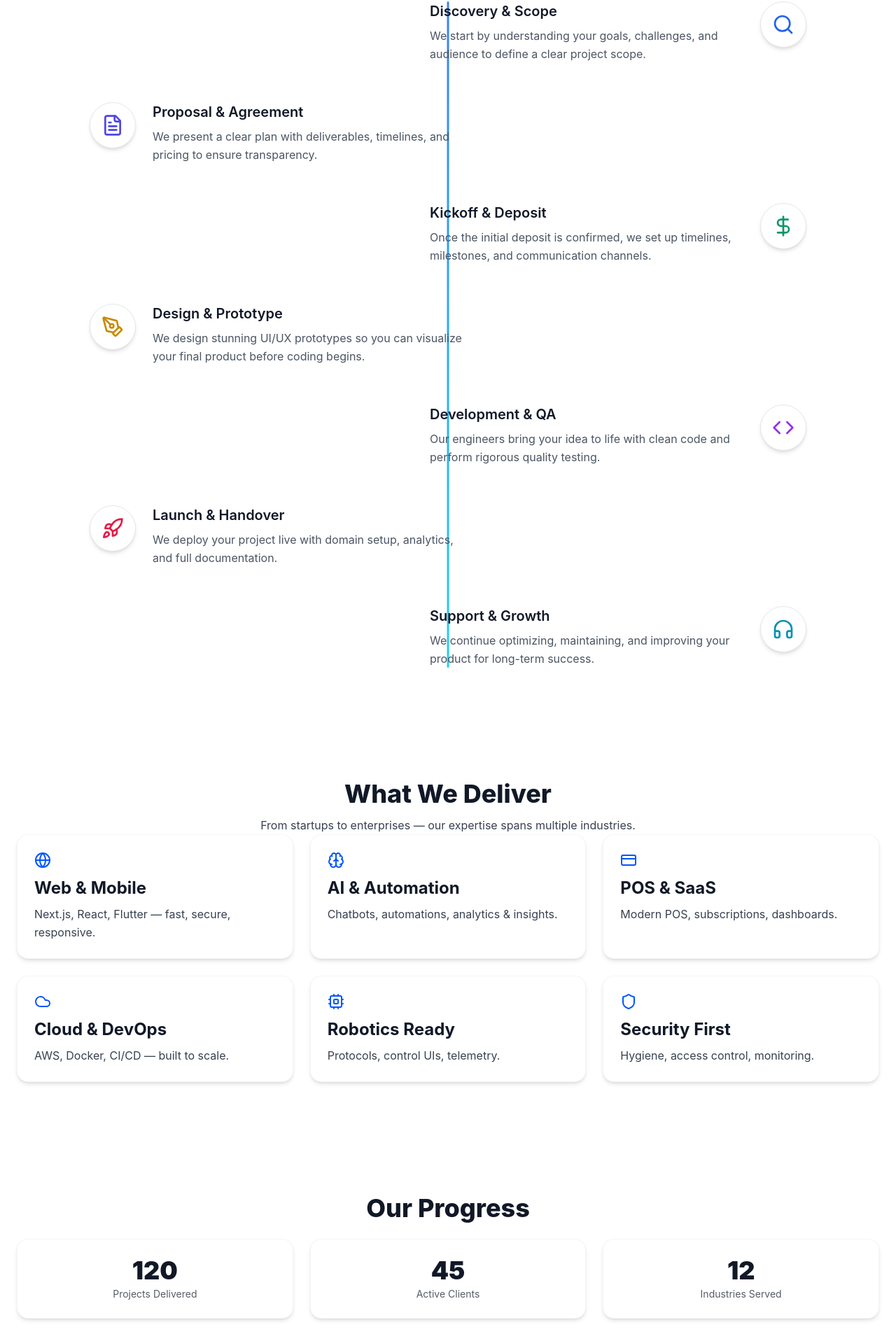
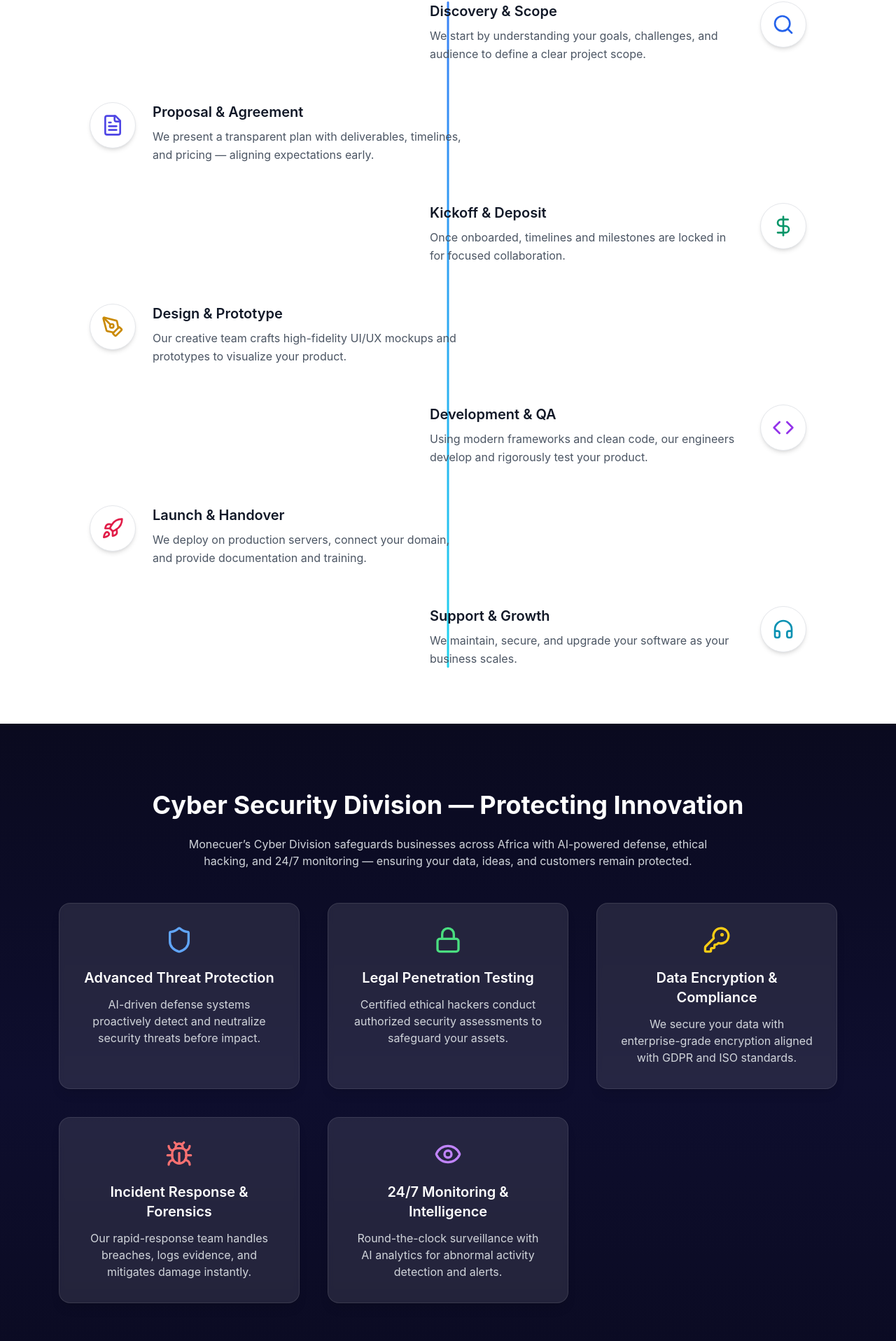
Before and after one commit to Monecuer/testingm2, a Next.js app: page / in a window 1280 px wide. Shown: the part 822-2738 px from the top of the page at 70% size. Built offline with nearby package versions, Linux system fonts and the light colour scheme.

Commit message:
Refreshed Navbar icons and mobile menu behaviour

```diff
--- a/app/page.tsx
+++ b/app/page.tsx
@@ -15,6 +15,11 @@ import {
   Code,
   Rocket,
   Headphones,
+  Shield,
+  Lock,
+  KeyRound,
+  Bug,
+  Eye,
 } from "lucide-react";
 
 export default function Home() {
@@ -27,32 +32,60 @@ export default function Home() {
     {
       icon: <FileText className="w-8 h-8 text-indigo-600" />,
       title: "Proposal & Agreement",
-      desc: "We present a clear plan with deliverables, timelines, and pricing to ensure transparency.",
+      desc: "We present a transparent plan with deliverables, timelines, and pricing — aligning expectations early.",
     },
     {
       icon: <DollarSign className="w-8 h-8 text-emerald-600" />,
       title: "Kickoff & Deposit",
-      desc: "Once the initial deposit is confirmed, we set up timelines, milestones, and communication channels.",
+      desc: "Once onboarded, timelines and milestones are locked in for focused collaboration.",
     },
     {
       icon: <PenTool className="w-8 h-8 text-yellow-600" />,
       title: "Design & Prototype",
-      desc: "We design stunning UI/UX prototypes so you can visualize your final product before coding begins.",
+      desc: "Our creative team crafts high-fidelity UI/UX mockups and prototypes to visualize your product.",
     },
     {
       icon: <Code className="w-8 h-8 text-purple-600" />,
       title: "Development & QA",
-      desc: "Our engineers bring your idea to life with clean code and perform rigorous quality testing.",
+      desc: "Using modern frameworks and clean code, our engineers develop and rigorously test your product.",
     },
     {
       icon: <Rocket className="w-8 h-8 text-rose-600" />,
       title: "Launch & Handover",
-      desc: "We deploy your project live with domain setup, analytics, and full documentation.",
+      desc: "We deploy on production servers, connect your domain, and provide documentation and training.",
     },
     {
       icon: <Headphones className="w-8 h-8 text-cyan-600" />,
       title: "Support & Growth",
-      desc: "We continue optimizing, maintaining, and improving your product for long-term success.",
+      desc: "We maintain, secure, and upgrade your software as your business scales.",
+    },
+  ];
+
+  const cyberFeatures = [
+    {
+      icon: <Shield className="text-blue-400 w-10 h-10" />,
+      title: "Advanced Threat Protection",
+      desc: "AI-driven defense systems proactively detect and neutralize security threats before impact.",
+    },
+    {
+      icon: <Lock className="text-green-400 w-10 h-10" />,
+      title: "Legal Penetration Testing",
+      desc: "Certified ethical hackers conduct authorized security assessments to safeguard your assets.",
+    },
+    {
+      icon: <KeyRound className="text-yellow-400 w-10 h-10" />,
+      title: "Data Encryption & Compliance",
+      desc: "We secure your data with enterprise-grade encryption aligned with GDPR and ISO standards.",
+    },
+    {
+      icon: <Bug className="text-red-400 w-10 h-10" />,
+      title: "Incident Response & Forensics",
+      desc: "Our rapid-response team handles breaches, logs evidence, and mitigates damage instantly.",
+    },
+    {
+      icon: <Eye className="text-purple-400 w-10 h-10" />,
+      title: "24/7 Monitoring & Intelligence",
+      desc: "Round-the-clock surveillance with AI analytics for abnormal activity detection and alerts.",
     },
   ];
 
@@ -61,7 +94,7 @@ export default function Home() {
       <Navbar />
       <Hero />
 
-      {/* 🌍 How We Work Section */}
+      {/* 🧭 Process Section */}
       <section className="section container-xl">
         <motion.h2
           initial={{ opacity: 0, y: 20 }}
@@ -77,8 +110,8 @@ export default function Home() {
           transition={{ duration: 0.6, delay: 0.2 }}
           className="p text-center mt-3 max-w-2xl mx-auto"
         >
-          Every project we handle follows a streamlined, transparent, and
-          creative 7-step process — ensuring quality from concept to launch.
+          From discovery to deployment — Monecuer’s structured 7-step process
+          ensures each solution is precise, efficient, and built for scale.
         </motion.p>
 
         <div className="relative max-w-5xl mx-auto mt-10">
@@ -87,8 +120,7 @@ export default function Home() {
             whileInView={{ height: "100%" }}
             transition={{ duration: 1.8, ease: "easeInOut" }}
             className="absolute left-1/2 transform -translate-x-1/2 bg-gradient-to-b from-blue-500 to-cyan-400 w-[3px] rounded-full"
-          ></motion.div>
-
+          />
           <div className="space-y-14 relative z-10">
             {steps.map((s, i) => (
               <motion.div
@@ -115,6 +147,50 @@ export default function Home() {
             ))}
           </div>
         </div>
+      </section>
+
+      {/* 🔐 Cyber Security Section */}
+      <section className="py-24 bg-gradient-to-b from-[#0a0a1f] via-[#0e0e2e] to-[#0a0a1f] text-white text-center">
+        <motion.h2
+          className="text-4xl font-bold mb-6"
+          initial={{ opacity: 0, y: -20 }}
+          whileInView={{ opacity: 1, y: 0 }}
+        >
+          Cyber Security Division — Protecting Innovation
+        </motion.h2>
+        <motion.p
+          className="text-gray-300 max-w-3xl mx-auto mb-12"
+          initial={{ opacity: 0, y: 20 }}
+          whileInView={{ opacity: 1, y: 0 }}
+          transition={{ delay: 0.2 }}
+        >
+          Monecuer’s Cyber Division safeguards businesses across Africa with
+          AI-powered defense, ethical hacking, and 24/7 monitoring — ensuring
+          your data, ideas, and customers remain protected.
+        </motion.p>
+
+        <div className="grid md:grid-cols-3 gap-10 max-w-6xl mx-auto px-5">
+          {cyberFeatures.map((f, i) => (
+            <motion.div
+              key={i}
+              className="p-8 bg-white/10 rounded-2xl shadow-lg backdrop-blur-sm border border-white/10 hover:border-blue-400 hover:shadow-blue-500/30 transition"
+              initial={{ opacity: 0, y: 30 }}
+              whileInView={{ opacity: 1, y: 0 }}
+              transition={{ delay: i * 0.1 }}
+            >
+              <div className="flex justify-center mb-5">{f.icon}</div>
+              <h3 className="text-xl font-semibold mb-3">{f.title}</h3>
+              <p className="text-gray-300">{f.desc}</p>
+            </motion.div>
+          ))}
+        </div>
+
+        <motion.button
+          whileHover={{ scale: 1.05 }}
+          className="mt-14 px-8 py-3 bg-blue-600 hover:bg-blue-700 rounded-full font-semibold text-white shadow-lg hover:shadow-blue-500/40 transition"
+        >
+          Request a Security Audit →
+        </motion.button>
       </section>
 
       {/* 🌟 Feature Highlights */}
```
